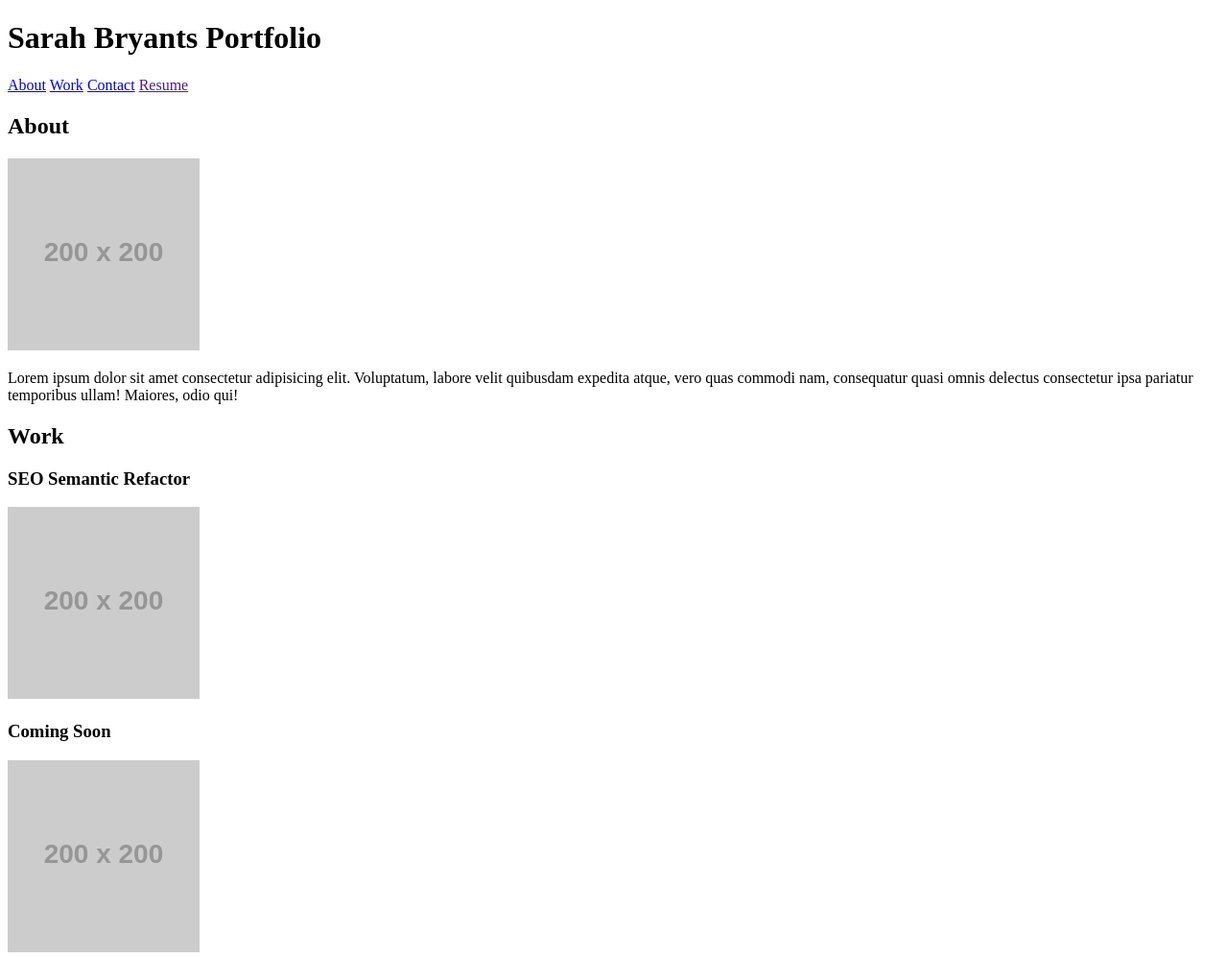
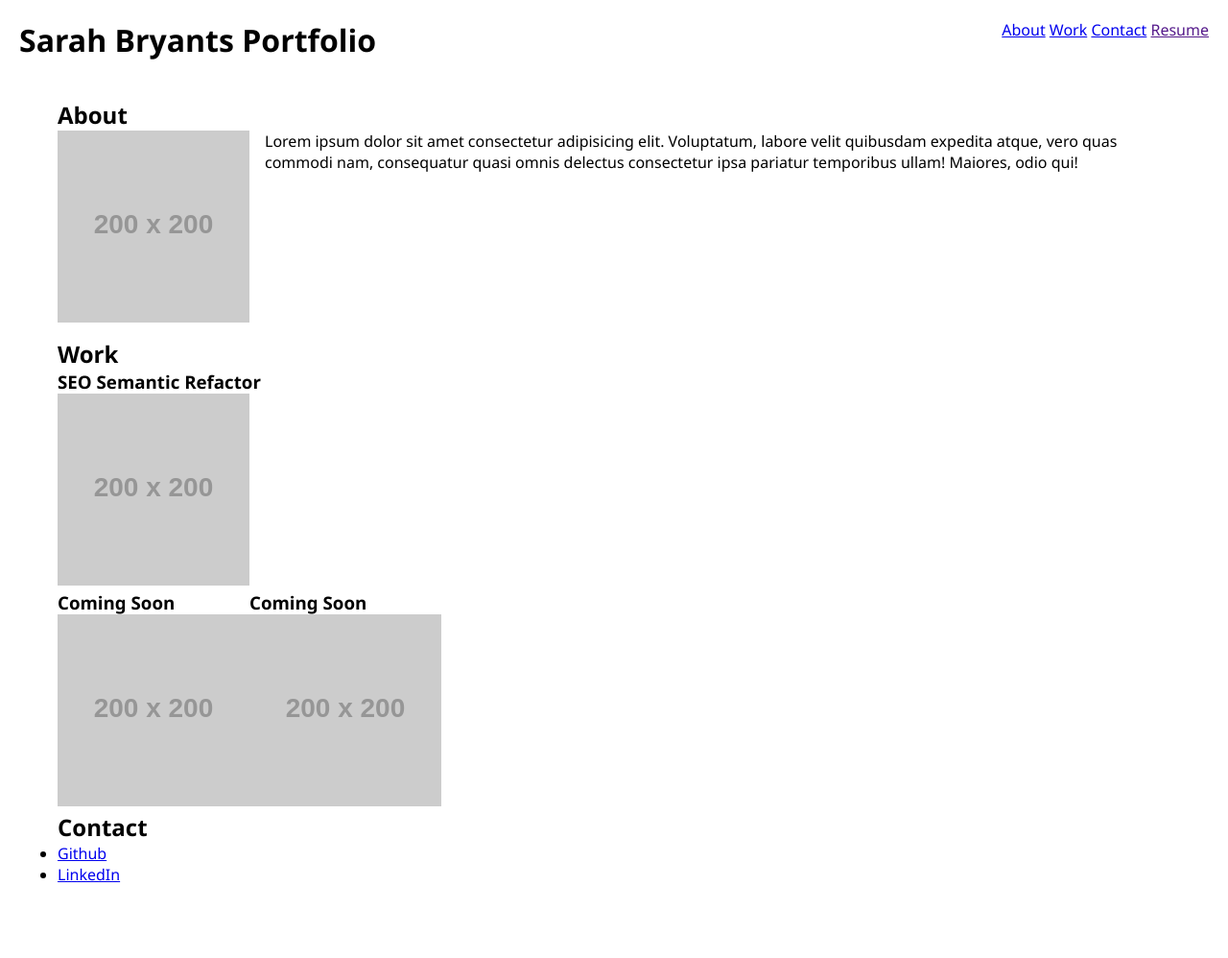
Before and after one commit to sarahbryant411/portfolio-html-css, a plain HTML site: page index.html in a window 1280 px wide. Shown: the top 998 px of the page at 96% size. After the commit the page ends 942 px from the top, so only its background shows below. Drawn offline with Linux system fonts and the light colour scheme; placeholder pictures from the web are drawn by us.

Commit message:
added css file and linked the css to the html file

```diff
--- a/assets/css/style.css
+++ b/assets/css/style.css
@@ -0,0 +1,37 @@
+* {
+    padding: 0;
+    margin: 0;
+    box-sizing: border-box;
+  }
+
+  body {
+    font-family: 'Segoe UI', Tahoma, Geneva, Verdana, sans-serif;
+  }
+
+  header {
+    display: flex;
+    justify-content: space-between;
+    padding: 20px;
+  }
+
+  main {
+    max-width: 1200px;
+    margin: 0 auto;
+    padding: 20px;
+  }
+
+  section > div {
+    display: flex;
+  }
+
+  #about img {
+    margin: 0 16px 16px 0;
+  }
+
+  #work > div {
+    flex-wrap: wrap;
+  }
+
+  #work article:first-of-type {
+    width: 100%;
+  }
--- a/index.html
+++ b/index.html
@@ -1,11 +1,14 @@
 <!DOCTYPE html>
 <html lang="en">
+
 <head>
     <meta charset="UTF-8">
     <meta name="viewport" content="width=device-width, initial-scale=1.0">
     <!--Added a title-->
     <title>Sarah Bryants Portfolio</title>
+    <link rel="stylesheet" href="./assets/css/style.css" />
 </head>
+
 <body>
     <!--Added a header-->
     <header>
@@ -25,8 +28,10 @@
             <!--Added <h2> and placeholder image-->
             <h2>About</h2>
             <div>
-                <img src="https://via.placeholder.com/200"/>
-                <p>Lorem ipsum dolor sit amet consectetur adipisicing elit. Voluptatum, labore velit quibusdam expedita atque, vero quas commodi nam, consequatur quasi omnis delectus consectetur ipsa pariatur temporibus ullam! Maiores, odio qui!</p>
+                <img src="https://via.placeholder.com/200" />
+                <p>Lorem ipsum dolor sit amet consectetur adipisicing elit. Voluptatum, labore velit quibusdam expedita
+                    atque, vero quas commodi nam, consequatur quasi omnis delectus consectetur ipsa pariatur temporibus
+                    ullam! Maiores, odio qui!</p>
             </div>
 
         </section>
@@ -35,24 +40,24 @@
             <!--Added <div>-->
             <!--Added <article> and <h3>-->
             <h2>Work</h2>
-            <div>
+            <div class="portfolio-items">
                 <article>
                     <h3>SEO Semantic Refactor</h3>
                     <!--Added a link for the img-->
                     <a href="#">
-                    <img src="https://via.placeholder.com/200"/>
+                        <img src="https://via.placeholder.com/200" />
                     </a>
                 </article>
                 <article>
                     <h3>Coming Soon</h3>
                     <a href="#">
-                    <img src="https://via.placeholder.com/200"/>
+                        <img src="https://via.placeholder.com/200" />
                     </a>
                 </article>
                 <article>
                     <h3>Coming Soon</h3>
                     <a href="#">
-                    <img src="https://via.placeholder.com/200"/>
+                        <img src="https://via.placeholder.com/200" />
                     </a>
                 </article>
 
@@ -75,4 +80,5 @@
     </main>
 
 </body>
+
 </html>
```
